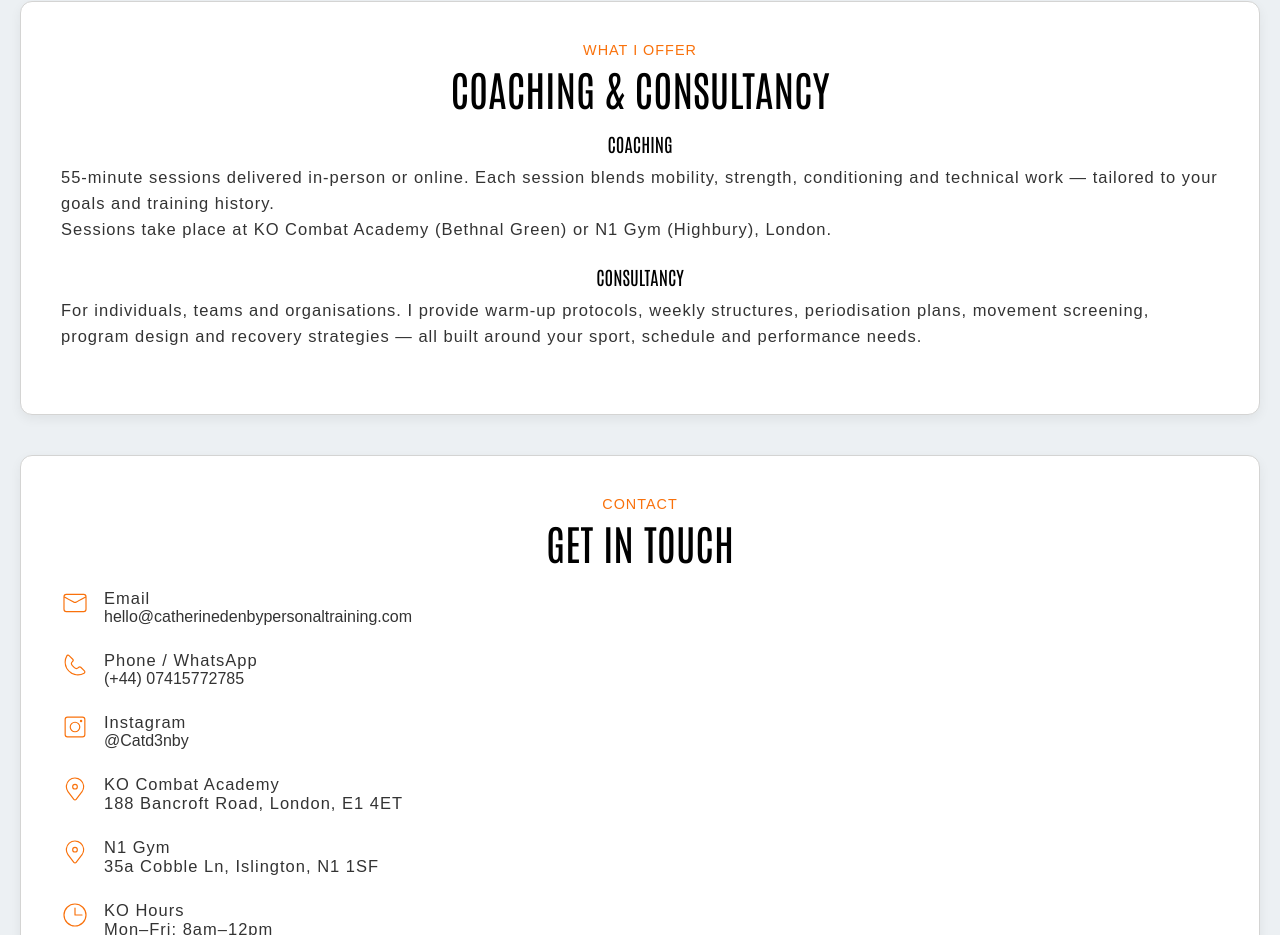
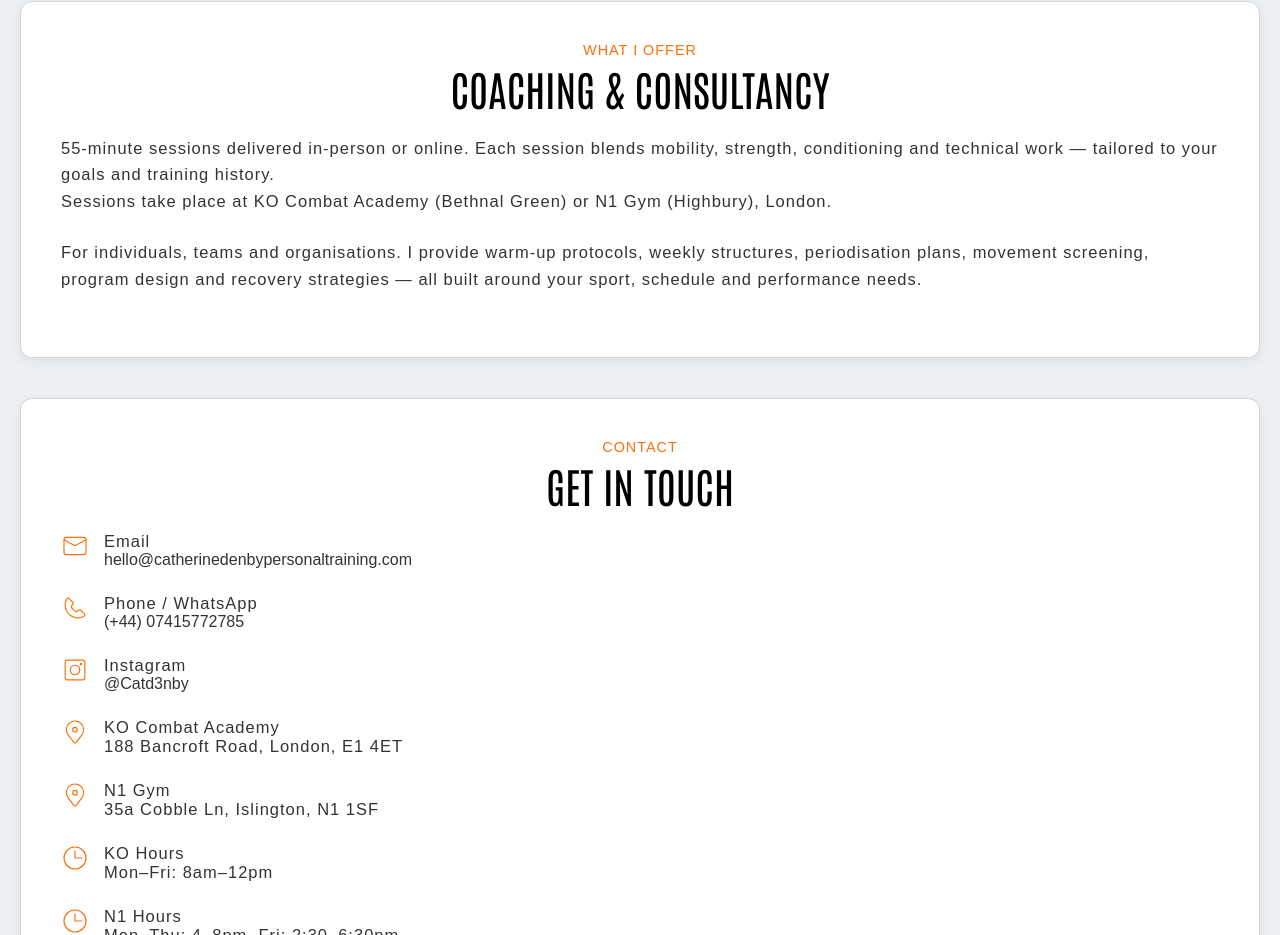
Before and after one commit to cdenby-dotcom/Cat-Denby-Performance, a Next.js app: page / in a window 1280 px wide. Shown: the part 6280-7215 px from the top of the page. Built offline with nearby package versions, Linux system fonts and the light colour scheme; a web font is replaced by a local one.

Commit message:
Remove subheadings from ContactSection
Removed subheadings for 'COACHING' and 'CONSULTANCY' sections.

```diff
--- a/app/components/ContactPage/ContactSection.tsx
+++ b/app/components/ContactPage/ContactSection.tsx
@@ -17,7 +17,6 @@ function ContactSection() {
           <h2 className={styles.centeredTitle}>COACHING & CONSULTANCY</h2>
 
           <div className={styles.section}>
-            <h3 className={styles.centeredSub}>COACHING</h3>
             <p>
               55‑minute sessions delivered in‑person or online. Each session blends mobility, strength,
               conditioning and technical work — tailored to your goals and training history.
@@ -28,7 +27,6 @@ function ContactSection() {
           </div>
 
           <div className={styles.section}>
-            <h3 className={styles.centeredSub}>CONSULTANCY</h3>
             <p>
               For individuals, teams and organisations. I provide warm‑up protocols, weekly structures,
               periodisation plans, movement screening, program design and recovery strategies — all built
```
